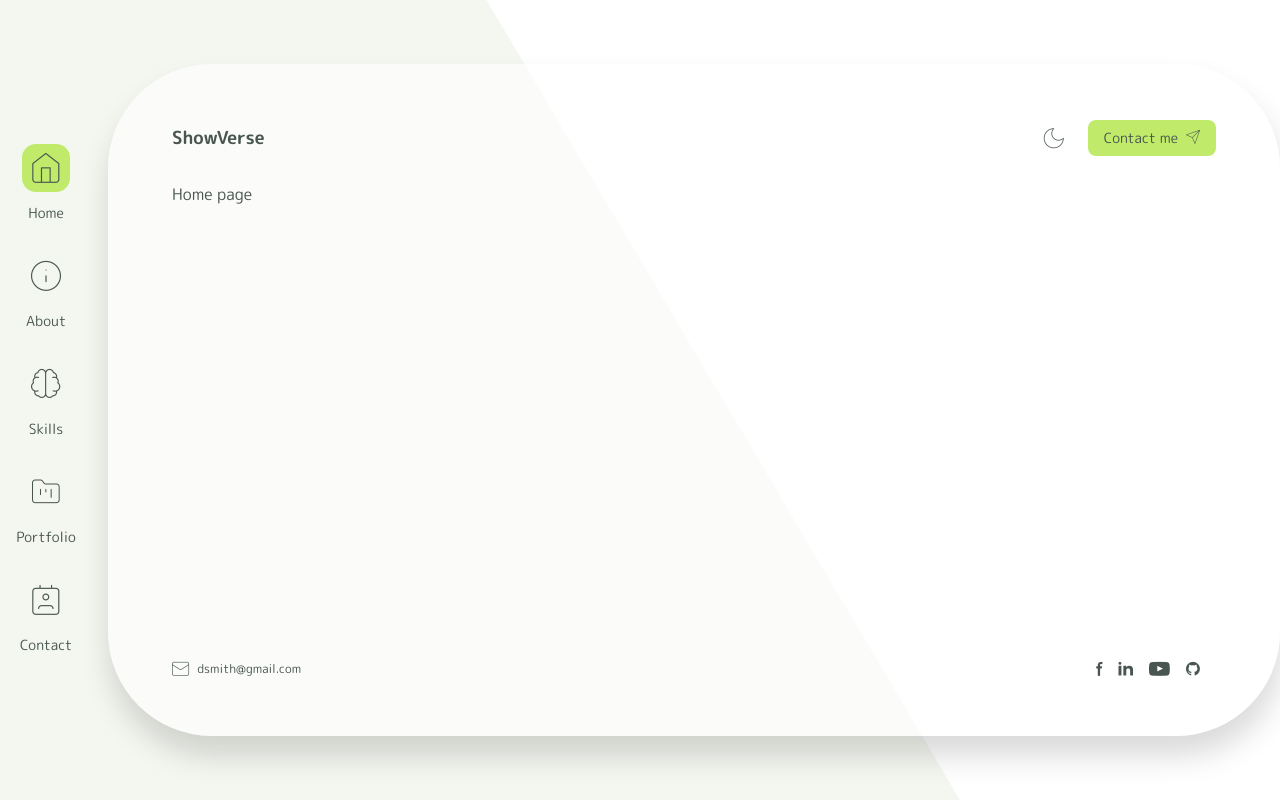
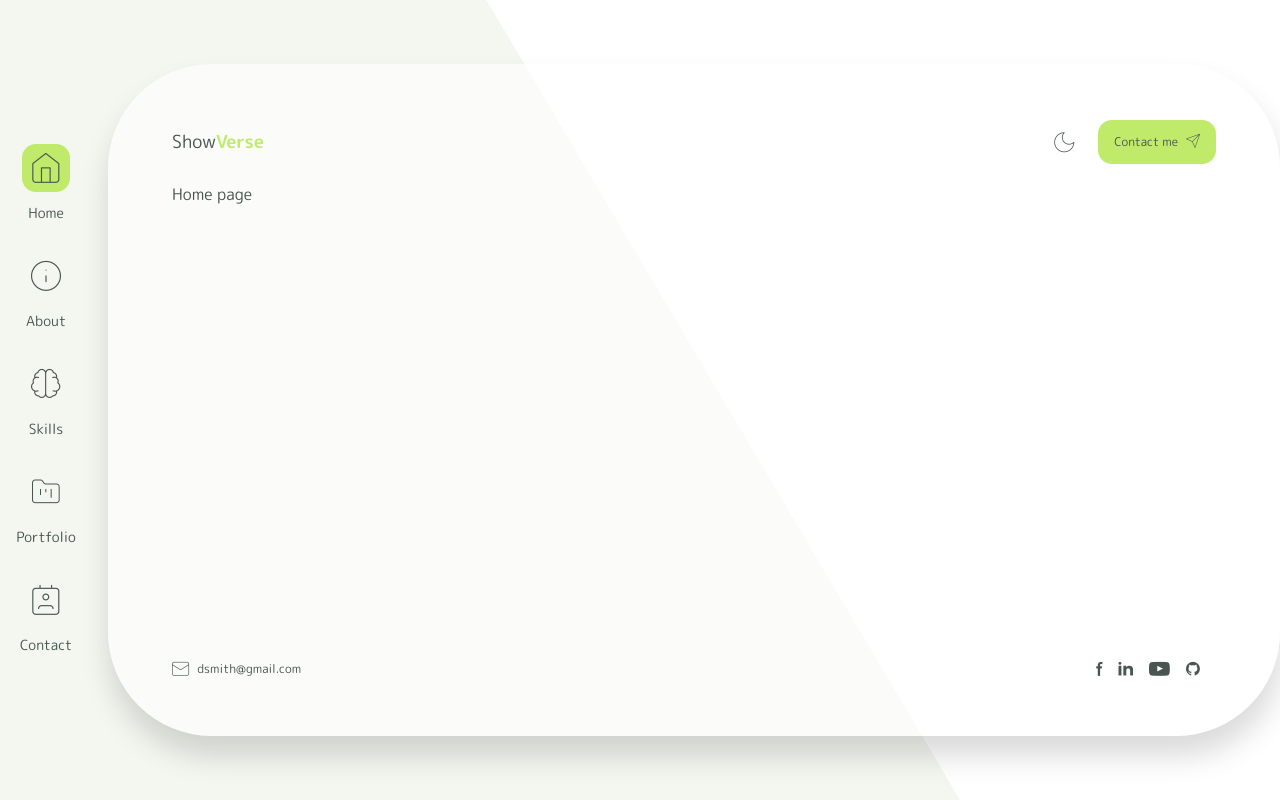
Before and after one commit to DeanNab175/showverse, a Next.js app: page / in a window 1280 px wide. Built offline with nearby package versions, Linux system fonts and the light colour scheme.

Commit message:
update the button component and add link to contact button in page header

```diff
--- a/src/app/globals.css
+++ b/src/app/globals.css
@@ -162,6 +162,8 @@
   --radius-md: calc(var(--radius) - 2px);
   --radius-lg: var(--radius);
   --radius-xl: calc(var(--radius) + 4px);
+
+  --text-tiny: 0.6875rem;
 }
 
 @layer base {
--- a/src/components/forms/button.tsx
+++ /dev/null
@@ -1,32 +0,0 @@
-import React from "react";
-import clsx from "clsx";
-
-interface ButtonProps extends React.ButtonHTMLAttributes<HTMLButtonElement> {
-  children?: React.ReactNode;
-  primary?: boolean;
-  icon?: boolean;
-  size?: "small" | "medium" | "large";
-}
-
-function Button({
-  children,
-  primary,
-  icon,
-  size = "medium",
-  ...rest
-}: ButtonProps) {
-  const classes = clsx(
-    rest.className,
-    "cursor-pointer rounded-xl border-2 border-transparent",
-    {
-      "bg-primary text-secondary hover:bg-white hover:border-primary": primary,
-      "p-1.5 hover:bg-primary/20": icon,
-      // "text-sm": size === "small",
-      "text-xs px-4 py-2.5": size === "medium" && !icon,
-      // "text-lg": size === "large",
-    }
-  );
-  return <button className={classes}>{children}</button>;
-}
-
-export default Button;
--- a/src/components/page-header-component/page-header-component.tsx
+++ b/src/components/page-header-component/page-header-component.tsx
@@ -1,10 +1,15 @@
+"use client";
+
+import Link from "next/link";
 import { Button } from "@/components/ui/button";
 
 function PageHeaderComponent() {
   return (
     <section className="flex justify-between items-center pb-4">
       <div className="logo">
-        <h1 className="text-lg font-bold">ShowVerse</h1>
+        <h1 className="text-lg">
+          Show<span className="text-primary font-bold">Verse</span>
+        </h1>
       </div>
       <div className="flex gap-4 items-center">
         <Button
@@ -14,11 +19,13 @@
         >
           <i className="text-xl icon-moon"></i>
         </Button>
-        <Button>
-          Contact me
-          <span>
-            <i className="icon-send"></i>
-          </span>
+        <Button asChild>
+          <Link href="/contact" className="menu-nav-link">
+            Contact me
+            <span className="text-sm">
+              <i className="icon-send font-bold"></i>
+            </span>
+          </Link>
         </Button>
       </div>
     </section>
--- a/src/components/ui/button.tsx
+++ b/src/components/ui/button.tsx
@@ -5,7 +5,7 @@
 import { cn } from "@/lib/utils";
 
 const buttonVariants = cva(
-  "cursor-pointer inline-flex items-center justify-center gap-2 whitespace-nowrap rounded-md text-sm font-normal transition-all disabled:pointer-events-none disabled:opacity-50 [&_svg]:pointer-events-none [&_svg:not([class*='size-'])]:size-4 shrink-0 [&_svg]:shrink-0 outline-none focus-visible:border-ring focus-visible:ring-ring/50 focus-visible:ring-[3px] aria-invalid:ring-destructive/20 dark:aria-invalid:ring-destructive/40 aria-invalid:border-destructive",
+  "cursor-pointer inline-flex items-center justify-center gap-2 whitespace-nowrap rounded-sm text-xs font-normal transition-all disabled:pointer-events-none disabled:opacity-50 [&_svg]:pointer-events-none [&_svg:not([class*='size-'])]:size-4 shrink-0 [&_svg]:shrink-0 outline-none focus-visible:border-ring focus-visible:ring-ring/50 focus-visible:ring-[3px] aria-invalid:ring-destructive/20 dark:aria-invalid:ring-destructive/40 aria-invalid:border-destructive",
   {
     variants: {
       variant: {
@@ -21,8 +21,8 @@
         link: "text-primary underline-offset-4 hover:underline",
       },
       size: {
-        default: "h-9 px-4 py-2 has-[>svg]:px-3",
-        sm: "h-8 rounded-md gap-1.5 px-3 has-[>svg]:px-2.5",
+        default: "h-11 rounded-xl px-4 py-3 has-[>svg]:px-3",
+        sm: "text-tiny h-8 rounded-md gap-1.5 px-3 has-[>svg]:px-2.5",
         lg: "h-10 rounded-md px-6 has-[>svg]:px-4",
         icon: "size-9",
         "icon-sm": "size-8",
```
